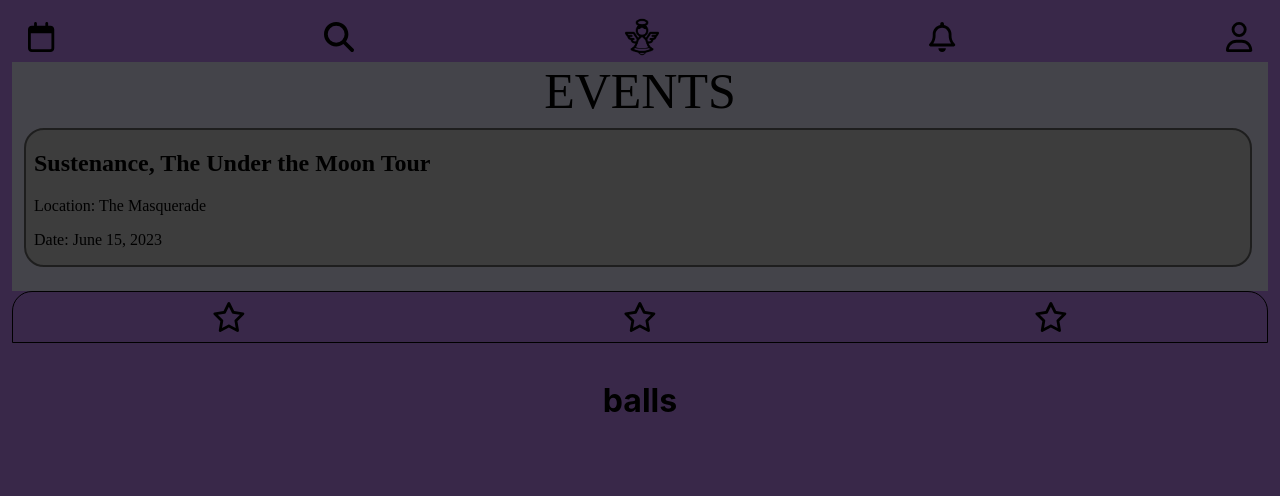
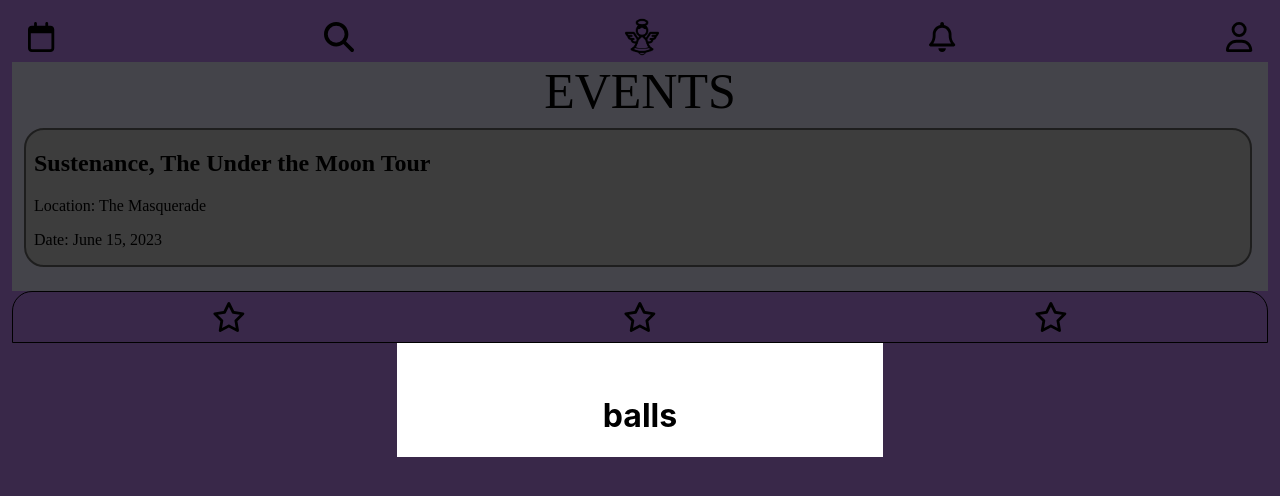
Before and after one commit to GuiltyDogg/angelchoir2, a React (Create React App) app: page / in a window 1280 px wide. Shown: the top 496 px of the page. Built offline with nearby package versions, Linux system fonts and the light colour scheme.

Commit message:
better glass

```diff
--- a/src/design/atoms/glass/index.js
+++ b/src/design/atoms/glass/index.js
@@ -1,9 +1,11 @@
-import OverlayPage from "./styles";
+import { OverlayPage, Window } from "./styles";
 
 function GlassWindow() {
   return (
     <OverlayPage>
-      <h1>balls</h1>
+      <Window>
+        <h1>balls</h1>
+      </Window>
     </OverlayPage>
   );
 }
--- a/src/design/atoms/glass/styles.js
+++ b/src/design/atoms/glass/styles.js
@@ -12,4 +12,12 @@ export const OverlayPage = styled.div`
   align-items: center;
 `;
 
-export default OverlayPage;
+export const Window = styled.div`
+  position: relative;
+  padding: 32px;
+  width: 33%;
+  height: 50px;
+  background-color: white;
+  display: flex;
+  justify-content: center;
+`;
--- a/src/pages/eventlist/index.js
+++ b/src/pages/eventlist/index.js
@@ -2,6 +2,7 @@ import GlassWindow from "../../design/atoms/glass";
 import ToolBar from "../../design/atoms/navbar";
 import StarBar from "../../design/atoms/starbar";
 import Events from "../../design/organisms/eventspage";
+import TextBox from "../../design/atoms/textbox";
 
 function Eventlist() {
   return (
--- a/src/pages/settings/index.js
+++ b/src/pages/settings/index.js
@@ -3,7 +3,7 @@ import Logo from "../../design/atoms/logo";
 import Button from "../../design/atoms/button";
 import Avatar from "../../design/atoms/avatar";
 import Checkbox from "../../design/atoms/checkbox";
-import Textbox from "../../design/atoms/textbox";
+import TextBox from "../../design/atoms/textbox";
 import Input from "../../design/atoms/input";
 import AnchoredFooter from "../../design/layout/anchored-footer";
 import { useCallback } from "react";
@@ -51,14 +51,14 @@ function Settings() {
               setUserName(e.target.value);
             }}
           ></Input>
-          <Textbox
+          <TextBox
             placeholder="Additonal User Info (Optional)"
             value={userInfo}
             onChange={(e) => {
               console.log(e.target.value);
               setUserInfo(e.target.value);
             }}
-          ></Textbox>
+          ></TextBox>
         </>
       }
       footer={
```
Also changed, not shown: 1 other file (tests, documents, lock files or other folders).
